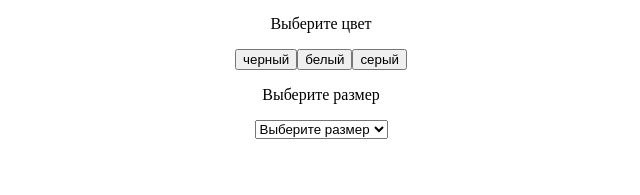
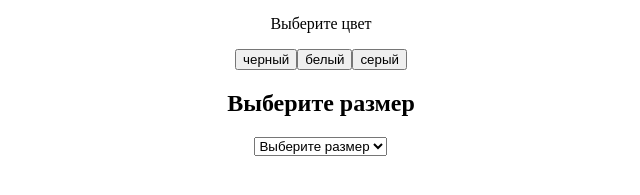
Before and after one commit to v154254/TestTask, a React (Vite) app: page /products/1 in a window 1280 px wide. Shown: the part 489-684 px from the top of the page, without its empty margins (319-959 px from the left). Built offline with nearby package versions, Linux system fonts and the light colour scheme.

Commit message:
refactor: move header of a selector inside of component

```diff
--- a/src/components/SizeSelector/SizeSelector.tsx
+++ b/src/components/SizeSelector/SizeSelector.tsx
@@ -32,6 +32,8 @@ function SizeSelector({ ...props }) {
   });
 
   return (
+    <div>
+      <h2>Выберите размер</h2>
       <select
         value={selectedValue}
         onChange={(event) => {
@@ -48,6 +50,7 @@ function SizeSelector({ ...props }) {
           </option>
         ))}
       </select>
+    </div>
   );
 }
 
--- a/src/pages/ProductPage/ProductPage.tsx
+++ b/src/pages/ProductPage/ProductPage.tsx
@@ -29,10 +29,7 @@ function ProductPage() {
           </button>
         ))}
       </div>
-      <div>
-        <p>Выберите размер</p>
-        <SizeSelector availableSizes={currentColor.sizes} />
-      </div>
+      <SizeSelector availableSizes={currentColor.sizes} />
     </div>
   );
 }
```
Lines whose indentation alone changed are shown as unchanged.
